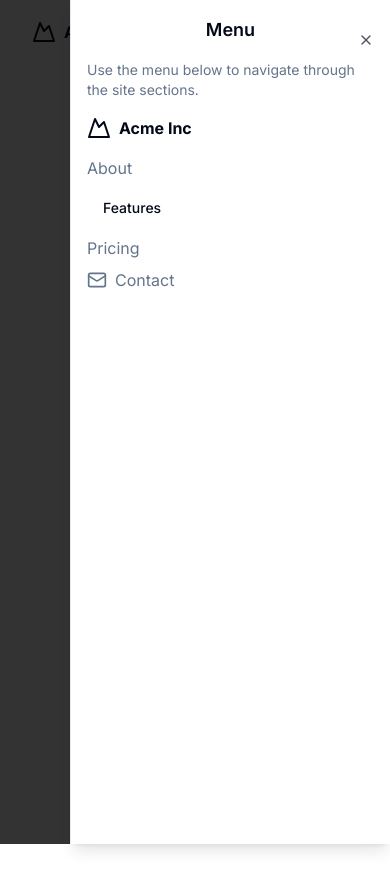
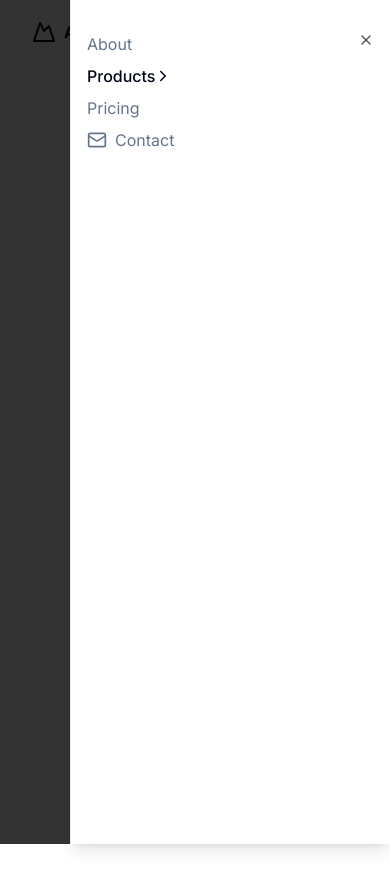
Before and after one commit to stallev/poemsh_app, a Next.js app: page / in a window 390 px wide. Both pictures are taken after a click on the button "Toggle Menu". Shown: the top 890 px of the page. Built offline with nearby package versions, Linux system fonts and the light colour scheme.

Commit message:
added collapsible to mobile main nav

```diff
--- a/package.json
+++ b/package.json
@@ -9,6 +9,7 @@
     "lint": "next lint"
   },
   "dependencies": {
+    "@radix-ui/react-collapsible": "^1.1.0",
     "@radix-ui/react-dialog": "^1.1.1",
     "@radix-ui/react-dropdown-menu": "^2.1.1",
     "@radix-ui/react-navigation-menu": "^1.2.0",
@@ -19,6 +20,7 @@
     "next": "14.2.5",
     "react": "18",
     "react-dom": "18",
+    "react-icons": "^5.3.0",
     "tailwind-merge": "2.5.2",
     "tailwindcss-animate": "1.0.7"
   },
--- a/src/components/MainNav/MobileMainNav.tsx
+++ b/src/components/MainNav/MobileMainNav.tsx
@@ -1,9 +1,9 @@
 import React from 'react'
 import Link from 'next/link'
+import { IoIosArrowForward, IoIosArrowDown } from "react-icons/io";
 import { Sheet, SheetTrigger, SheetContent, SheetHeader, SheetTitle, SheetDescription } from "@/components/ui/sheet"
 import { Button } from "@/components/ui/button"
-import { DropdownMenu, DropdownMenuTrigger, DropdownMenuContent, DropdownMenuItem } from "@/components/ui/dropdown-menu"
-import { Logo } from '../CustomSharedUI/Logo/Logo'
+import { Collapsible, CollapsibleTrigger, CollapsibleContent } from "@/components/ui/collapsible"
 
 export const MobileMainNav = () => {
   return (
@@ -16,56 +16,38 @@ export const MobileMainNav = () => {
           </Button>
         </SheetTrigger>
         <SheetContent side="right" className="w-80 space-y-4 p-4">
-          <SheetHeader>
+          <SheetHeader className='hidden'>
             <SheetTitle>Menu</SheetTitle>
           </SheetHeader>
-          <SheetDescription>
+          <SheetDescription className='hidden'>
             Use the menu below to navigate through the site sections.
           </SheetDescription>
 
-          <div className="flex items-center space-x-2">
-            <Logo />
-          </div>
           <nav className="space-y-2">
             <Link
               href="#"
               className="flex items-center space-x-2 text-muted-foreground hover:text-foreground"
               prefetch={false}
             >
-              {/* <InfoIcon className="h-5 w-5" /> */}
               <span>About</span>
             </Link>
-            <DropdownMenu>
-              <DropdownMenuTrigger asChild>
-                <Button variant="ghost" className="flex w-full items-center justify-between">
-                  <div className="flex items-center space-x-2">
-                    {/* <LayersIcon className="h-5 w-5" /> */}
-                    <span>Features</span>
-                  </div>
-                  {/* <ChevronRightIcon className="h-5 w-5" /> */}
-                </Button>
-              </DropdownMenuTrigger>
-              <DropdownMenuContent align="start" className="w-48">
-                <DropdownMenuItem>
-                  <Link href="#" className="flex items-center space-x-2" prefetch={false}>
-                    {/* <BarChartIcon className="h-5 w-5" /> */}
-                    <span>Analytics</span>
-                  </Link>
-                </DropdownMenuItem>
-                <DropdownMenuItem>
-                  <Link href="#" className="flex items-center space-x-2" prefetch={false}>
-                    {/* <PuzzleIcon className="h-5 w-5" /> */}
-                    <span>Integrations</span>
-                  </Link>
-                </DropdownMenuItem>
-                <DropdownMenuItem>
-                  <Link href="#" className="flex items-center space-x-2" prefetch={false}>
-                    <LockIcon className="h-5 w-5" />
-                    <span>Security</span>
-                  </Link>
-                </DropdownMenuItem>
-              </DropdownMenuContent>
-            </DropdownMenu>
+            <Collapsible>
+              <CollapsibleTrigger className="flex items-center justify-between font-medium">
+                Products
+                <IoIosArrowForward className="h-4 w-4" />
+              </CollapsibleTrigger>
+              <CollapsibleContent className="flex flex-col pl-4 space-y-2">
+                <Link href="#" prefetch={false}>
+                  Category A
+                </Link>
+                <Link href="#" prefetch={false}>
+                  Category B
+                </Link>
+                <Link href="#" prefetch={false}>
+                  Category C
+                </Link>
+              </CollapsibleContent>
+            </Collapsible>
             <Link
               href="#"
               className="flex items-center space-x-2 text-muted-foreground hover:text-foreground"
@@ -129,23 +111,3 @@ const MailIcon = (props: any) => {
     </svg>
   )
 }
-
-const LockIcon = (props: any) => {
-  return (
-    <svg
-      {...props}
-      xmlns="http://www.w3.org/2000/svg"
-      width="24"
-      height="24"
-      viewBox="0 0 24 24"
-      fill="none"
-      stroke="currentColor"
-      strokeWidth="2"
-      strokeLinecap="round"
-      strokeLinejoin="round"
-    >
-      <rect width="18" height="11" x="3" y="11" rx="2" ry="2" />
-      <path d="M7 11V7a5 5 0 0 1 10 0v4" />
-    </svg>
-  )
-}
--- /dev/null
+++ b/src/components/ui/collapsible.tsx
@@ -0,0 +1,11 @@
+"use client"
+
+import * as CollapsiblePrimitive from "@radix-ui/react-collapsible"
+
+const Collapsible = CollapsiblePrimitive.Root
+
+const CollapsibleTrigger = CollapsiblePrimitive.CollapsibleTrigger
+
+const CollapsibleContent = CollapsiblePrimitive.CollapsibleContent
+
+export { Collapsible, CollapsibleTrigger, CollapsibleContent }
```
Also changed, not shown: 1 other file (tests, documents, lock files or other folders).
